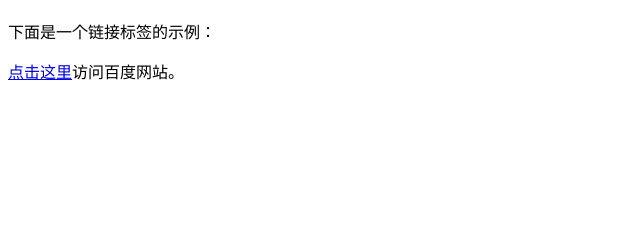
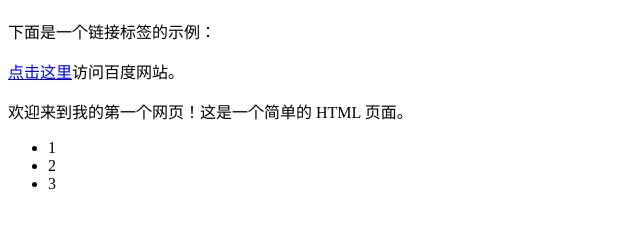
Before and after one commit to bangshuz/JavaWeb, a plain HTML site: page index.html in a window 1280 px wide. Shown: the part 70-298 px from the top of the page, without its empty margins (0-640 px from the left). Drawn offline with Linux system fonts and the light colour scheme.

Commit message:
Update index.html

```diff
--- a/index.html
+++ b/index.html
@@ -1,12 +1,18 @@
 <!DOCTYPE html>
 <html>
 <head>
-	<title>我的网页</title>
+  <title>我的网页</title>
 </head>
 <body>
-	<h1>欢迎来到我的第一个网页</h1>
+  <h1>欢迎来到我的第一个网页</h1>
 
-	<p>下面是一个链接标签的示例：</p>
-	<p><a href="https://www.baidu.com">点击这里</a>访问百度网站。</p>
+  <p>下面是一个链接标签的示例：</p>
+  <p><a href="https://www.baidu.com">点击这里</a>访问百度网站。</p>
+  <p>欢迎来到我的第一个网页！这是一个简单的 HTML 页面。</p>
+  <ul>
+    <li>1</li>
+    <li>2</li>
+    <li>3</li>
+  </ul>
 </body>
 </html>
```
